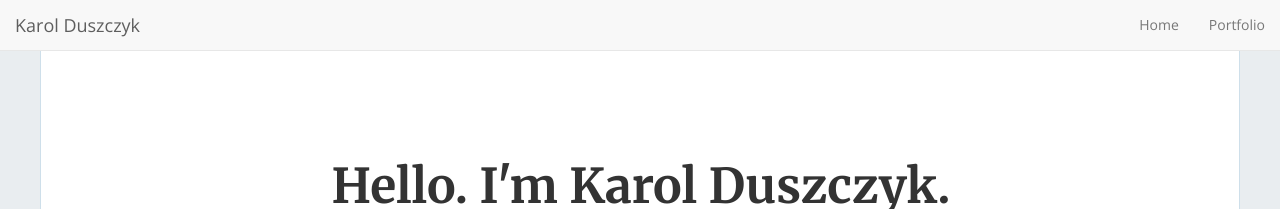
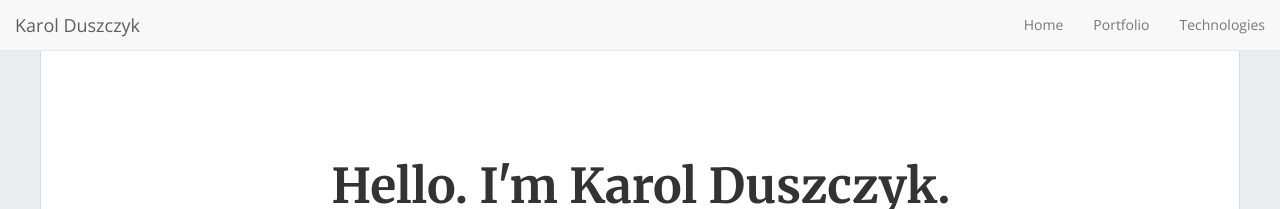
Before and after one commit to karoldus/karoldus.github.io, a Jekyll site: the page built from index.html, in a window 1280 px wide. Shown: the top 209 px of the page. Built offline with Jekyll 4.4.1, drawn with Linux system fonts in a browser that asks for light colours; nearby versions of some CDN libraries; the list of posts is cut into pages by our own code.

Commit message:
navbar to tags

```diff
--- a/_data/nav.yml
+++ b/_data/nav.yml
@@ -2,3 +2,4 @@
     - { url: '/', text: 'Home' }
     # - { url: '/about', text: 'About' }
     - { url: '#portfolio', text: 'Portfolio' }
+    - { url: '#tag-list', text: 'Technologies' }
--- a/_layouts/home.html
+++ b/_layouts/home.html
@@ -39,15 +39,16 @@
     </main>
     <div class="container">
       <div class="row">
-        <div class="col-md-8 col-md-offset-2">
+        <div id="tag-list" class="col-md-12">
           {% if site.data.tags.section_title != '' %}
             <h2 class="section-title text-center">{{ site.data.tags.section_title }}</h2>
           {% endif %}
           {% if site.data.tags.section_subtitle != '' %}
             <p class="section-subtitle text-center">{{ site.data.tags.section_subtitle }}</p>
           {% endif %} <br>
-
           <div class="break"></div>
+        </div>
+        <div class="col-md-8 col-md-offset-2">
           {% include tags.html %}
         </div>
       </div>
```
